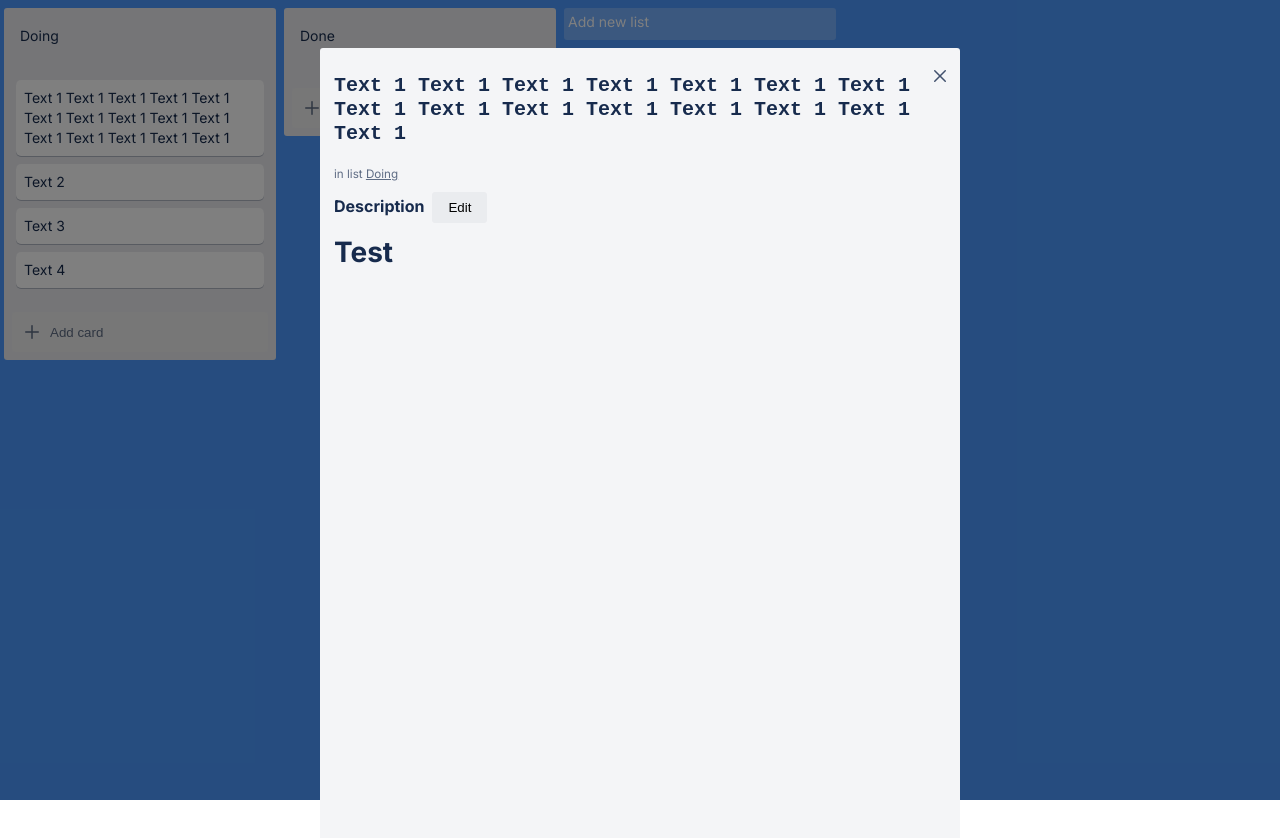
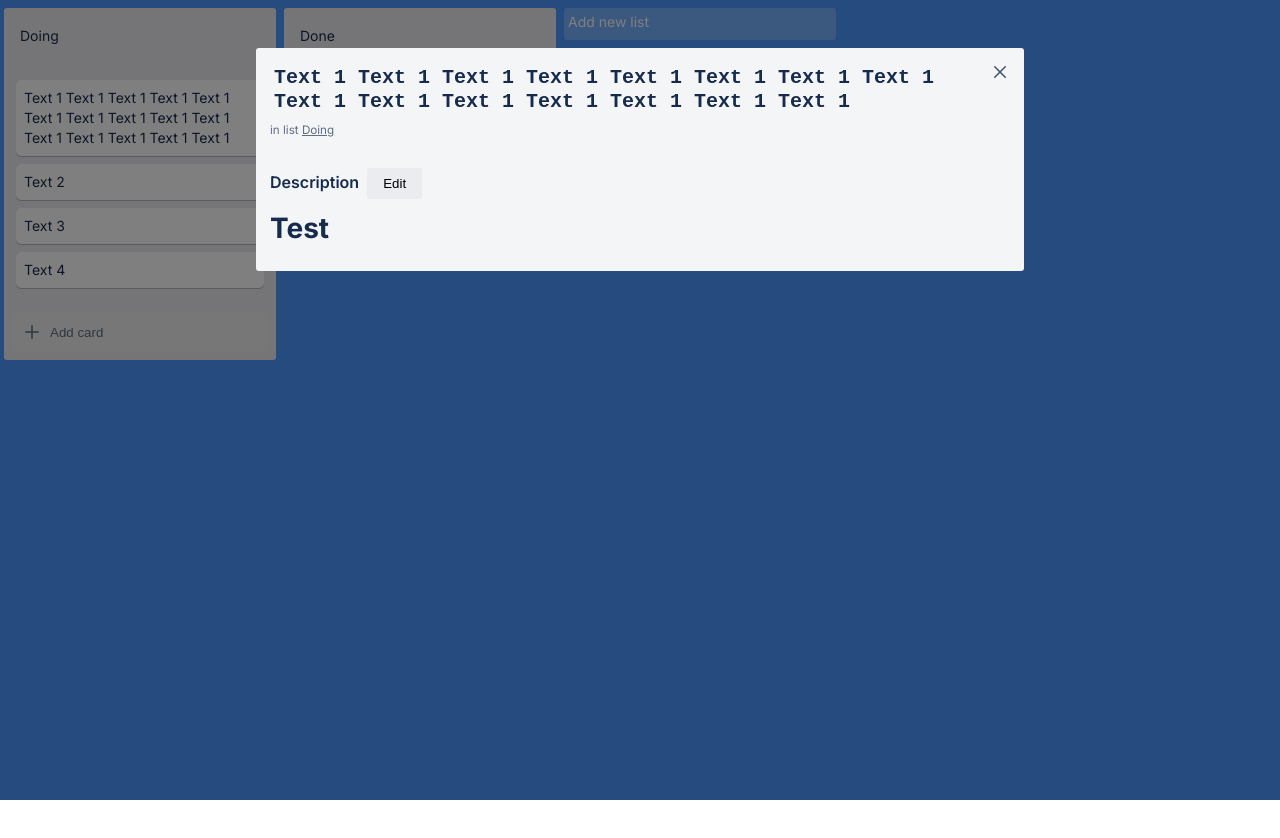
Before and after one commit to Rawallon/trello-clone-next, a Next.js app: page / in a window 1280 px wide. Both pictures are taken after a click on the button 140 px from the left and 118 px from the top of the page. Shown: the top 838 px of the page. After the commit the page ends 800 px from the top, so only its background shows below. Built offline with nearby package versions, Linux system fonts and the light colour scheme.

Commit message:
Fixed ModalPortal height not being correct

```diff
--- a/src/components/ModalPortal/modalportal.module.css
+++ b/src/components/ModalPortal/modalportal.module.css
@@ -14,7 +14,7 @@
 .background {
   background: rgba(0, 0, 0, 0.5);
   z-index: 1;
-  position: absolute;
+  position: fixed;
   width: 100%;
   height: 100%;
   top: 0;
@@ -23,8 +23,8 @@
 
 .modalBody {
   width: 100%;
-  height: 100%;
-  width: 50vw;
+  height: max-content;
+  max-width: 768px;
   z-index: 2;
   background: #f4f5f7;
 
@@ -32,10 +32,6 @@
   margin: 48px 0;
   border-radius: 3px;
   padding: 1rem;
-}
-
-.modalBody > div {
-  margin: 8px 0;
 }
 
 .closeButton {
@@ -73,7 +69,7 @@
 
   height: 32px;
   width: 97%;
-  padding: 4px 8px 4px 0;
+  padding: 4px 8px 0 4px;
 
   font-size: 20px;
   font-weight: 600;
@@ -96,6 +92,7 @@
 }
 
 .modalBody small {
+  margin-top: 4px;
   color: #5e6c84;
 }
 .modalBody small > span {
@@ -103,15 +100,23 @@
   text-decoration: underline;
 }
 
+.description {
+  margin-top: 2rem;
+}
 .description h3 {
+  margin-top: 16px;
   display: inline;
   font-size: 16px;
+  font-weight: 600;
   line-height: 20px;
 }
 
 .description,
 .description textarea {
   font-size: 14px;
+}
+.description textarea {
+  padding: 8px 12px;
 }
 
 .description .button:hover {
```
